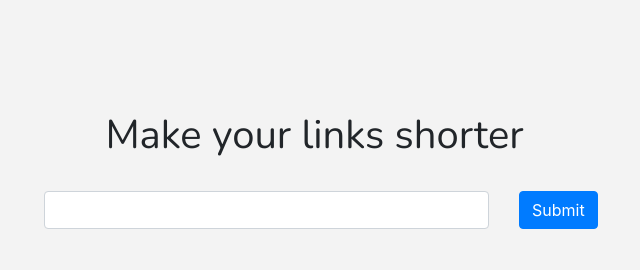
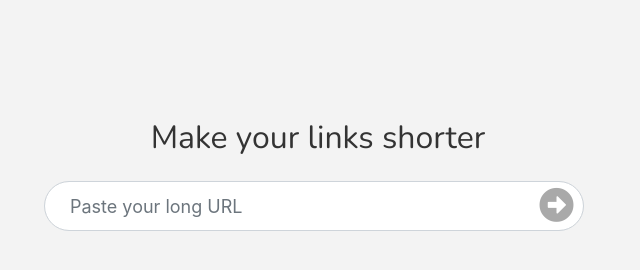
Before and after one commit to SinghVikram97/url-shortener, a website: page public/index.html in a window 1280 px wide. Shown: the whole page, without its empty margins (326-966 px from the left). Drawn offline with nearby package versions, Linux system fonts and the light colour scheme.

```diff
--- a/public/Css/index.css
+++ b/public/Css/index.css
@@ -3,4 +3,35 @@
 }
 #heading{
     font-family: 'Nunito', sans-serif;;
+    font-size: 32px;
+    font-weight: 300;
+    color: rgb(51,51,51);
+    margin: 8px 0 0;
 }
+#url{
+    height: 50px;
+    border-radius: 100px;
+}
+
+#url[placeholder]{
+    font-size: 18px;
+    padding-left: 25px;
+}
+#submit{
+    color: #a9a9a9;
+    font-size: 35px;
+    position: absolute;
+    left: -60px;
+    top:6px
+}
+@media only screen and  (max-width: 412px) {
+
+    .col-2{
+
+    }
+    .col-8{
+
+    }
+
+
+}
--- a/public/index.html
+++ b/public/index.html
@@ -4,6 +4,7 @@
     <meta charset="UTF-8">
     <meta name="viewport" content="width=device-width, initial-scale=1">
     <title>Url Shortener</title>
+    <link href="https://use.fontawesome.com/releases/v5.0.8/css/all.css" rel="stylesheet">
     <script src="/Js/jquery-3.3.1.js"></script>
     <script src="Js/bootstrap.js"></script>
     <script src="Js/index.js"></script>
@@ -15,20 +16,20 @@
     <div class="container">
         <div class="row" style="padding-top: 10%">
             <div class="col-md-3"></div>
-            <div class="col-md-6 text-center" style="padding-left: 1.4%">
+            <div class="col-md-6 text-center" style="padding-left: 2%">
                 <h1 id="heading">Make your links shorter</h1>
             </div>
             <div class="col-md-3"></div>
         </div>
         <div class="row pt-4">
             <div class="col-md-3 col-2"></div>
-            <div class="col-md-5 col-6">
-                <input type="text" class="form-control" id="url">
+            <div class="col-md-6 col-8">
+                <input type="text" class="form-control" id="url" placeholder="Paste your long URL">
             </div>
             <div class="col-md-1 col-2">
-                <button class="btn btn-primary" type="submit" id="submit">Submit</button>
+                <i class="fas fa-arrow-alt-circle-right" id="submit"></i>
             </div>
-            <div class="col-md-3 col-2"></div>
+            <div class="col-md-2 col-0"></div>
         </div>
         <div class="row text-center pt-4">
             <div class="col">
```
